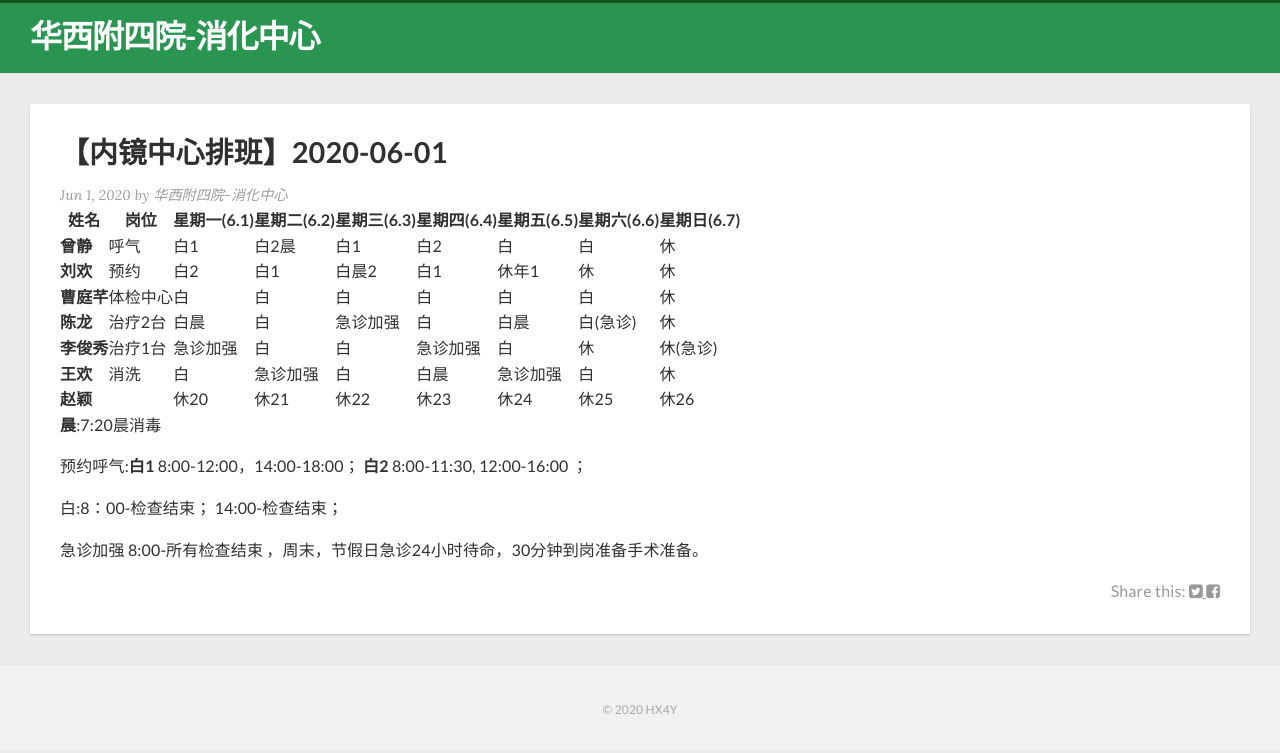
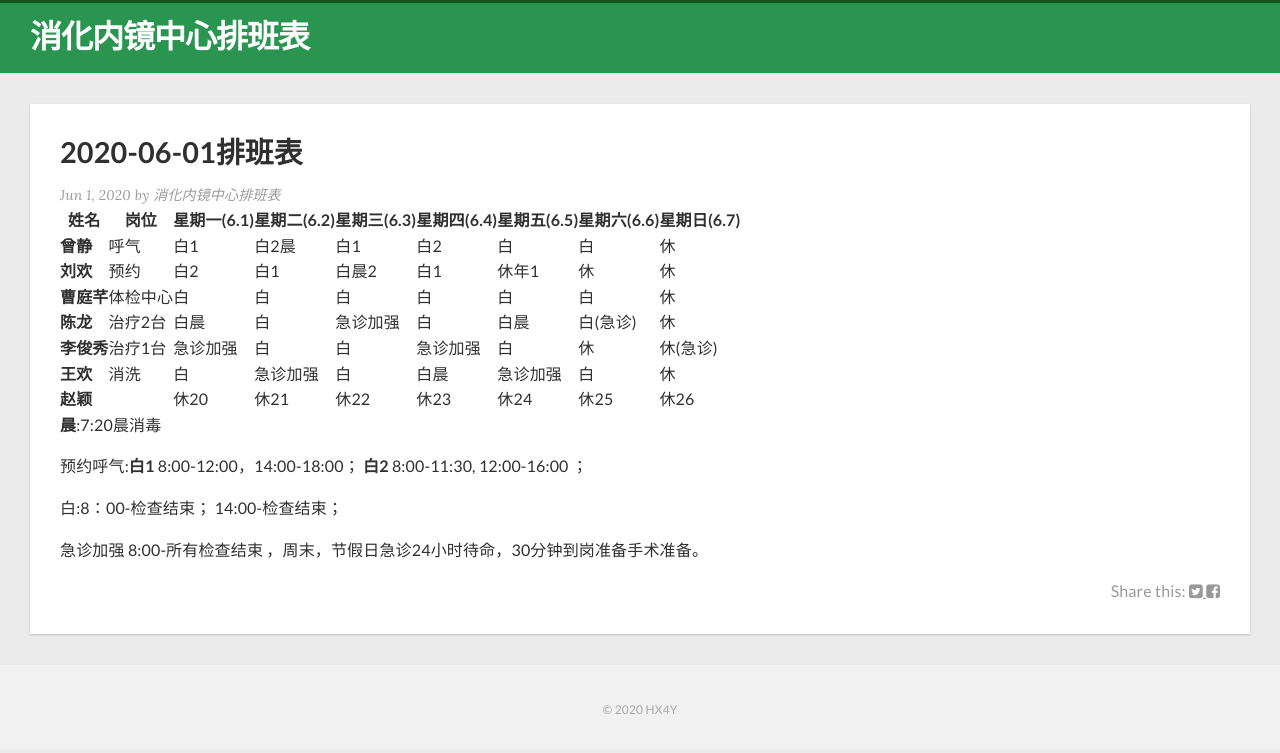
Before and after one commit to wh309566284/keshi-paiban, a Jekyll site: the page built from _posts/2020-05-31-20200601排班表.markdown, in a window 1280 px wide. Shown: the top 753 px of the page. Built offline with Jekyll 4.4.1, drawn with Linux system fonts in a browser that asks for light colours; nearby versions of some CDN libraries; Markdown is read by kramdown in place of the engine named in the settings; comment, search, counter and statistics services are not loaded.

Commit message:
modify titile

```diff
--- a/_config.yml
+++ b/_config.yml
@@ -1,5 +1,5 @@
 # Site settings
-title: 华西附四院-消化中心
+title: 消化内镜中心排班表
 name: HX4Y
 desc: 记录...
 email: 309566284@qq.com
@@ -7,7 +7,7 @@ baseurl: "/keshi-paiban"
 url: "https://wh309566284.github.io"
 
 author:
-  name     : '华西附四院-消化中心'
+  name     : '消化内镜中心排班表'
   email    : 309566284@qq.com
   url      : http://wh.zhaokeyong.cn
 
--- a/_posts/2020-05-31-20200601排班表.markdown
+++ b/_posts/2020-05-31-20200601排班表.markdown
@@ -1,6 +1,6 @@
 ---
 layout: post
-title: 【内镜中心排班】2020-06-01
+title: 2020-06-01排班表
 date: 2020-06-01
 categories: 排班
 description:
```
